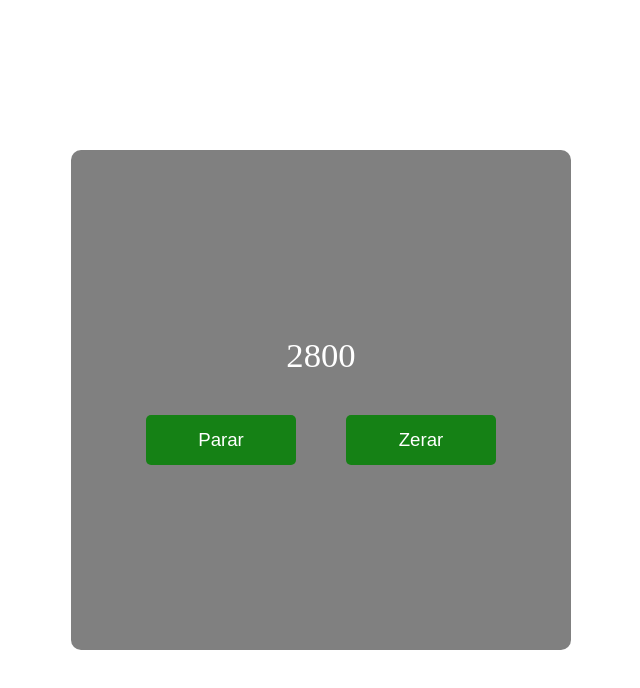
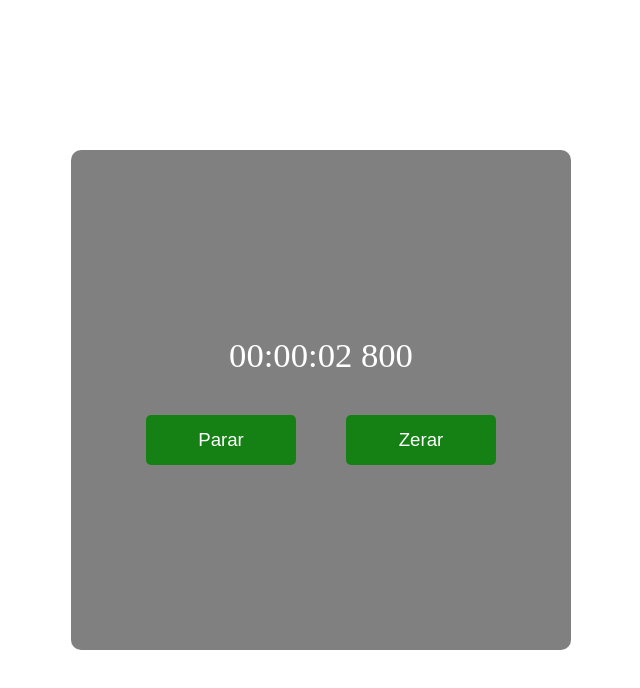
Before and after one commit to lcsmelo-0/cronometro, a plain HTML site: page index.html in a window 1280 px wide. Both pictures are taken after a click on the button "Começar". Shown: the whole page, without its empty margins (319-959 px from the left). Drawn offline with Linux system fonts and the light colour scheme.

Commit message:
Adicionar horas minutos segundos e milisegundos na tela

```diff
--- a/index.html
+++ b/index.html
@@ -10,7 +10,7 @@
 </head>
 <body>
     <section>
-        <div id="cronometro">0</div>
+        <div id="cronometro">00:00:00 00</div>
         <div id="botoes">
             <button id="comecar_parar">Começar</button>
             <button id="zerar">Zerar</button>
--- a/script.js
+++ b/script.js
@@ -29,19 +29,19 @@ function controlar(){
             hora_atual = new Date().getTime();
             tempo_passado = hora_atual - hora_inicio;
 
-            horas = Math.floor(tempo_passado / 3600000);
+            horas = adicionar_zero(Math.floor(tempo_passado / 3600000));
             resto = tempo_passado - (horas * 3600000);
 
-            minutos = Math.floor(resto / 60000);
+            minutos = adicionar_zero(Math.floor(resto / 60000));
             resto -= (minutos*60000);
 
-            segundos = Math.floor(resto / 1000);
+            segundos = adicionar_zero(Math.floor(resto / 1000));
             resto -= (segundos*1000);
 
-            milisegundos = resto;
+            milisegundos = adicionar_zero(resto);
 
 
-            cronometro.innerHTML= tempo_passado;
+            cronometro.innerHTML= `${horas}:${minutos}:${segundos} ${milisegundos}` ;
         }, 10);
 
     } else {
```
